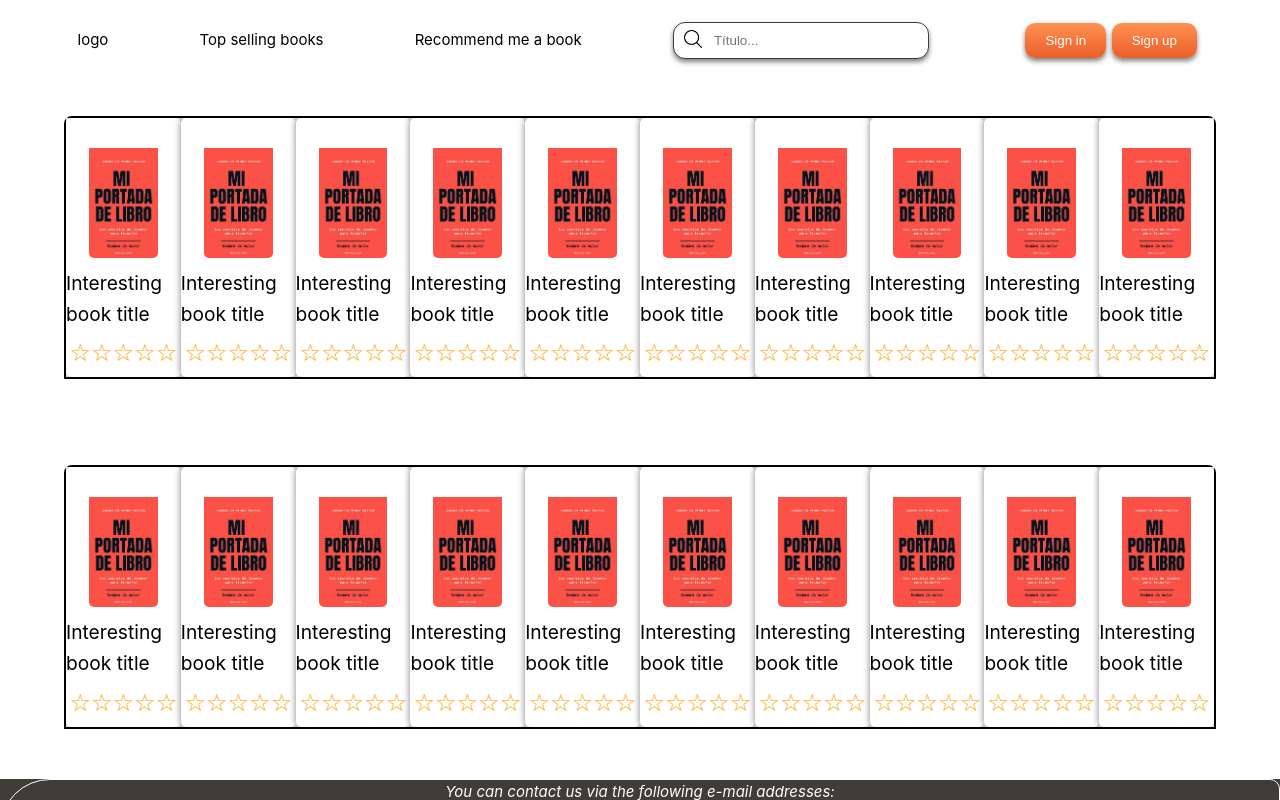
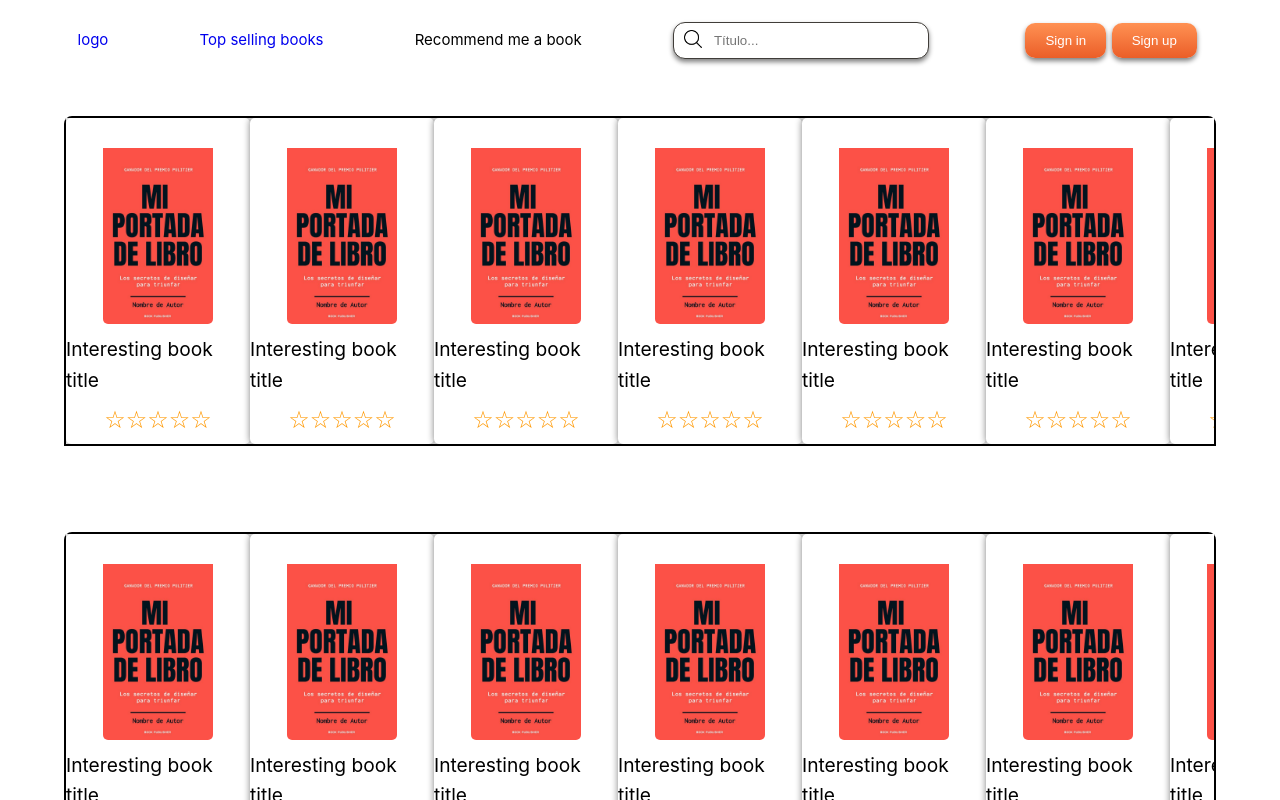
Before and after one commit to mgg709/BookWise, a Vue app in the folder frontend/bookwise-front/: page /selling in a window 1280 px wide. Shown: the top 800 px of the page. Built offline with nearby package versions, Linux system fonts and the light colour scheme.

Commit message:
Refactor redirection using routerlink

```diff
--- a/frontend/bookwise-front/src/assets/main.css
+++ b/frontend/bookwise-front/src/assets/main.css
@@ -8,6 +8,10 @@
 a,
 .green {
   text-decoration: none;
-  color: hsla(160, 100%, 37%, 1);
+  /* color: hsla(160, 100%, 37%, 1); */
   transition: 0.4s;
 }
+
+a:visited{
+  color: var(--color-text);
+}
--- a/frontend/bookwise-front/src/components/BookCard.vue
+++ b/frontend/bookwise-front/src/components/BookCard.vue
@@ -44,6 +44,7 @@ export default {
 <style>
 .container-book-card{
     width:100%;
+    min-width: 184px;
     display: flex;
     flex-direction: column;
     align-items: center;
--- a/frontend/bookwise-front/src/components/NavigationBar.vue
+++ b/frontend/bookwise-front/src/components/NavigationBar.vue
@@ -1,12 +1,16 @@
 <template>
     <div class="content-bar">
-        <span class="logo" @click="redirectToIndex">logo</span>
-        <span class="selling-books-title" @click="redirectToSellings">Top selling books</span>
+        <RouterLink class="logo" to="/">logo</RouterLink>
+        <RouterLink class="selling-books-title" to="/selling">Top selling books</RouterLink>
         <RouterLink class="recommend-books-title" to="/recommendation">Recommend me a book</RouterLink>
         <input type="text" class="search-input" placeholder="Título...">
         <div class="login-buttons">
-            <NormalButton textButton="Sign in" @click="redirectToLogIn"></NormalButton>
-            <NormalButton textButton="Sign up" @click="redirectToSignUp"></NormalButton>
+            <RouterLink to="/login">
+            <NormalButton textButton="Sign in"></NormalButton>
+            </RouterLink>
+            <RouterLink to="/signup">
+            <NormalButton textButton="Sign up"></NormalButton>
+            </RouterLink>
         </div>
 
     </div>
@@ -16,20 +20,10 @@
 import { RouterLink } from 'vue-router';
 import NormalButton from './NormalButton.vue';
 export default {
-  methods: {
-    redirectToLogIn() {
-      this.$router.push('/login');
+    name: "NavigationBar",
+    components: {
+        NormalButton,
     },
-    redirectToSellings(){
-        this.$router.push('/selling');
-    },
-    redirectToIndex(){
-        this.$router.push('/');
-    },
-    redirectToSignUp(){
-        this.$router.push('/signup');
-    }
-  }
 }
 </script>
 
@@ -41,6 +35,7 @@ export default {
     width: 100%;
     height: 10vh;
     padding: 0 2rem;
+    color: var(--color-text);
 
 }
 
--- a/frontend/bookwise-front/src/main.js
+++ b/frontend/bookwise-front/src/main.js
@@ -3,10 +3,8 @@ import './assets/main.css'
 import { createApp } from 'vue'
 import App from './App.vue'
 import router from './router'
-import NormalButton from './components/NormalButton.vue'
 
 const app = createApp(App)
 
 app.use(router)
-app.component('NormalButton', NormalButton)
 app.mount('#app')
--- a/frontend/bookwise-front/src/views/HomeView.vue
+++ b/frontend/bookwise-front/src/views/HomeView.vue
@@ -1,8 +1,3 @@
-<script setup>
-import BookCard from '../components/BookCard.vue'
-import NormalButton from '../components/NormalButton.vue';
-</script>
-
 <template>
  <div class="container-home">
   <div id="parallelogram-left">
@@ -24,7 +19,18 @@ import NormalButton from '../components/NormalButton.vue';
 </div>
 
 </template>
+<script>
+import BookCard from '../components/BookCard.vue'
+import NormalButton from '../components/NormalButton.vue'
 
+export default {
+  name: "HomeView",
+  components: {
+    BookCard,
+    NormalButton
+  }
+}
+</script>
 <style>
 .container-home{
     overflow:hidden;
--- a/frontend/bookwise-front/src/views/LoginView.vue
+++ b/frontend/bookwise-front/src/views/LoginView.vue
@@ -1,7 +1,3 @@
-<script setup>
-import Button from "../components/Button.vue"
-</script>
-
 <template>
     <div class="form-body">
         <p>Welcome</p>
@@ -12,7 +8,16 @@ import Button from "../components/Button.vue"
         </form>
     </div>
 </template>
+<script>
+import NormalButton from "../components/NormalButton.vue"
 
+export default {
+    name: "LoginView",
+    components: {
+        NormalButton,
+    }
+}
+</script>
 <style>
 *{
     padding: 0;
```
